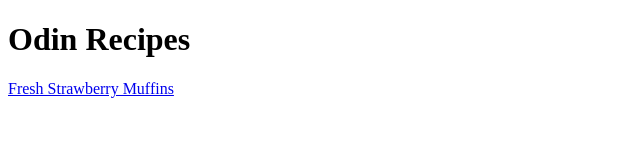
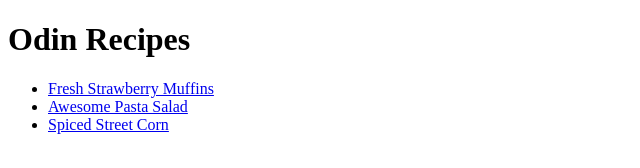
Before and after one commit to jgroma/odin-recipes, a plain HTML site: page index.html in a window 1280 px wide. Shown: the whole page, without its empty margins (0-640 px from the left). Drawn offline with Linux system fonts and the light colour scheme.

Commit message:
Update homepage

```diff
--- a/index.html
+++ b/index.html
@@ -8,6 +8,10 @@
 </head>
 <body>
     <h1>Odin Recipes</h1>
-    <a href="recipes/muffins.html">Fresh Strawberry Muffins</a>
+    <ul>
+        <li><a href="recipes/muffins.html">Fresh Strawberry Muffins</a></li>
+        <li><a href="recipes/pastasalad.html">Awesome Pasta Salad</a></li>
+        <li><a href="recipes/streetcorn.html">Spiced Street Corn</a></li>
+</ul>
 </body>
 </html>
```
